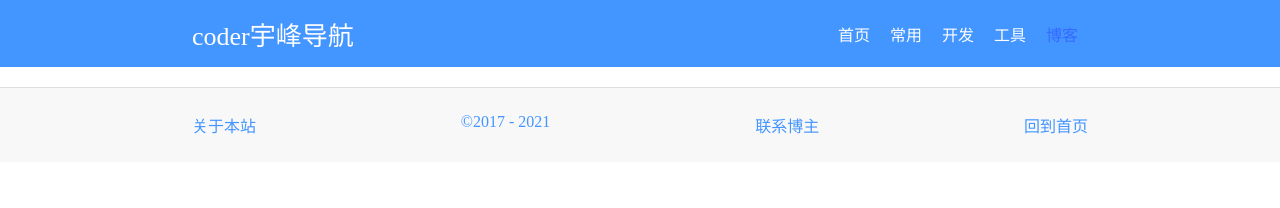
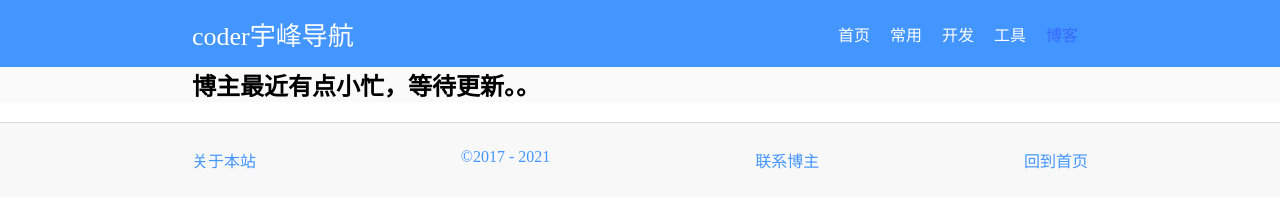
Before and after one commit to coderYuFengWei/coderYuFengWei.github.io, a plain HTML site: page blog.html in a window 1280 px wide. Drawn offline with Linux system fonts and the light colour scheme.

Commit message:
添加提示信息

```diff
--- a/blog.html
+++ b/blog.html
@@ -24,7 +24,9 @@
 
         </ul>
     </div>
-    <div class="mian"></div>
+    <div class="mian">
+        <h2>博主最近有点小忙，等待更新。。</h2>
+    </div>
     <div class="footer">
         <p>关于本站</p>
         <p class="copy">&copy;2017 - 2021</p>
```
